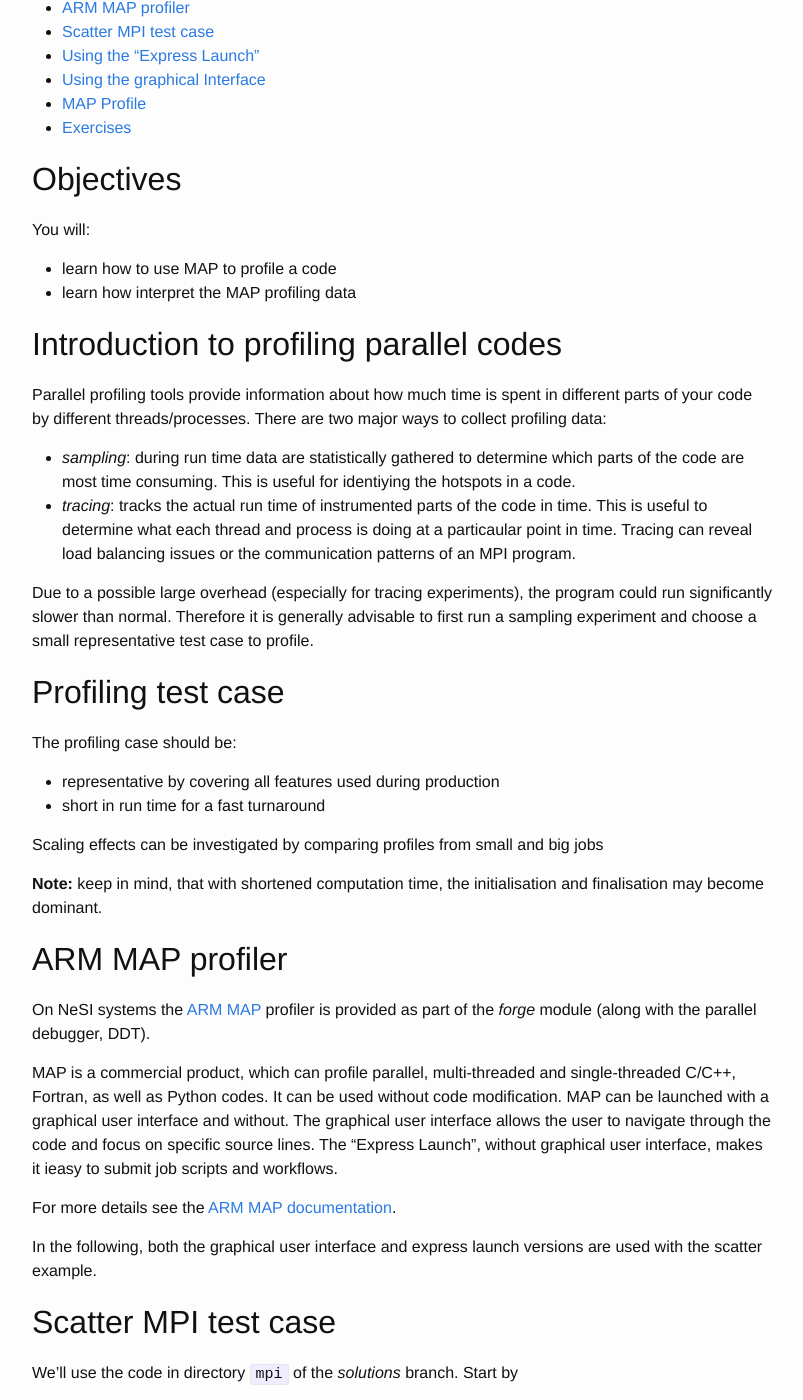
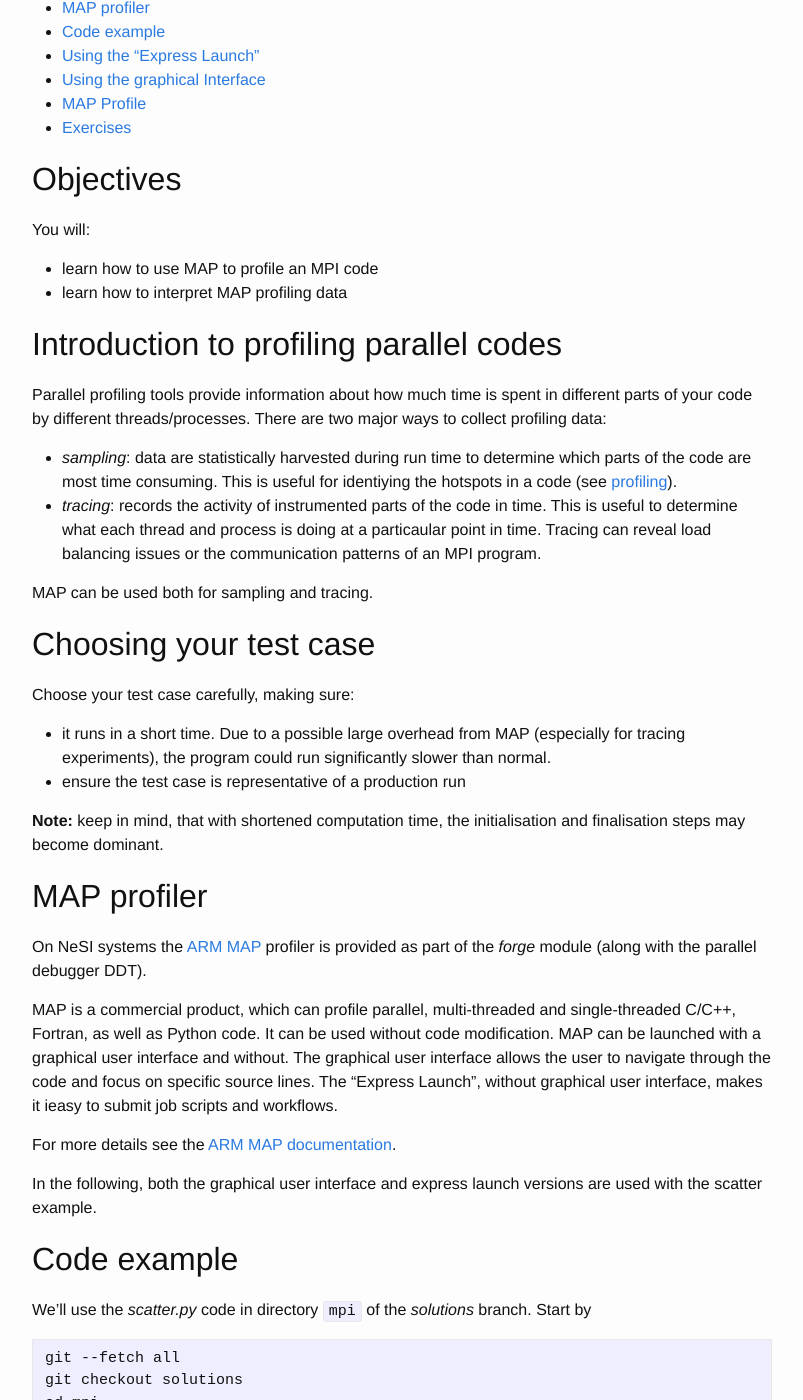
Before and after one commit to nesi/perf-training, a Jekyll site: the page built from _lessons/python-scatter/06-profiling_with_MAP.md, in a window 1280 px wide and 1400 px high, scrolled down 487 px. Shown: the whole window, without its empty margins (238-1041 px from the left). Built offline with Jekyll 4.4.1, drawn with Linux system fonts in a browser that asks for light colours; some of the changed text lies outside the part shown.

Commit message:
proofreading MAP profiling

````diff
--- a/_lessons/python-scatter/06-profiling_with_MAP.md
+++ b/_lessons/python-scatter/06-profiling_with_MAP.md
@@ -1,6 +1,6 @@
 ---
 layout: post
-title: Profiling with ARM
+title: Profiling with MAP
 permalink: /python-scatter/profiling_MAP
 chapter: python-scatter
 ---
@@ -9,43 +9,41 @@
 
 You will:
 
-* learn how to use MAP to profile a code
-* learn how interpret the MAP profiling data
+* learn how to use MAP to profile an MPI code
+* learn how to interpret MAP profiling data
 
 ## Introduction to profiling parallel codes
 
 Parallel profiling tools provide information about how much time is spent in different parts of your code by different threads/processes.
 There are two major ways to collect profiling data:
- * *sampling*: during run time data are statistically gathered to determine which parts of the code are most time consuming. This is useful for identiying the hotspots in a code.
- * *tracing*: tracks the actual run time of instrumented parts of the code in time. This is useful to determine what each thread and process is doing at a particaular point in time. Tracing can reveal load balancing issues or the communication patterns of an MPI program.
+ * *sampling*: data are statistically harvested during run time to determine which parts of the code are most time consuming. This is useful for identiying the hotspots in a code (see [profiling](https://nesi.github.io/perf-training/python-scatter/profiling)).
+ * *tracing*: records the activity of instrumented parts of the code in time. This is useful to determine what each thread and process is doing at a particaular point in time. Tracing can reveal load balancing issues or the communication patterns of an MPI program.
 
-Due to a possible large overhead (especially for tracing experiments), the program could run significantly slower than normal. Therefore it is generally advisable to first run a sampling experiment and choose a small representative test case to profile.
+MAP can be used both for sampling and tracing.
 
-## Profiling test case
+## Choosing your test case
 
-The profiling case should be:
-* representative by covering all features used during production
-* short in run time for a fast turnaround
+Choose your test case carefully, making sure:
+* it runs in a short time. Due to a possible large overhead from MAP (especially for tracing experiments), the program could run significantly slower than normal.
+* ensure the test case is representative of a production run
 
-Scaling effects can be investigated by comparing profiles from small and big jobs
-
-**Note:** keep in mind, that with shortened computation time, the initialisation and finalisation may become dominant.
+**Note:** keep in mind, that with shortened computation time, the initialisation and finalisation steps may become dominant.
 
 
-## ARM MAP profiler
+## MAP profiler
 
-On NeSI systems the [ARM MAP](https://www.arm.com/products/development-tools/server-and-hpc/forge/map) profiler is provided as part of the *forge* module (along with the parallel debugger, DDT).
+On NeSI systems the [ARM MAP](https://www.arm.com/products/development-tools/server-and-hpc/forge/map) profiler is provided as part of the *forge* module (along with the parallel debugger DDT).
 
-MAP is a commercial product, which can profile parallel, multi-threaded and single-threaded C/C++, Fortran, as well as Python codes. It can be used without code modification.
+MAP is a commercial product, which can profile parallel, multi-threaded and single-threaded C/C++, Fortran, as well as Python code. It can be used without code modification.
 MAP can be launched with a graphical user interface and without. The graphical user interface allows the user to navigate through the code and focus on specific source lines. The "Express Launch", without graphical user interface, makes it ieasy to submit job scripts and workflows.
 
 For more details see the [ARM MAP documentation](https://developer.arm.com/docs/101136/latest/map).
 
 In the following, both the graphical user interface and express launch versions are used with the scatter example.
 
-## Scatter MPI test case
+## Code example
 
-We'll use the code in directory `mpi` of the *solutions* branch. Start by
+We'll use the *scatter.py* code in directory `mpi` of the *solutions* branch. Start by
 
 ```
 git --fetch all
@@ -55,15 +53,16 @@
 
 ## Using the "Express Launch"
 
-To use ARM MAP we need to load `module load forge` in our batch script and add `map --profile` in front of the parallel run statements. Thus, `srun` and its options, as well as our executable and its arguments are passed to MAP.
-Thus in the script we will have something like:
-
+To use MAP we need to load the *forge* module in our batch script and add `map --profile` in front of the parallel run statements. For example:
 ```
 module load forge
 map --profile srun --tasks=8 python scatter.py
 ```
-
-As a result some general information about the program run is printed to stdout from MAP as well as a file with the profiling information. This has the file ending `.map`. The results can be viewed by launching *map* with that file (see section [MAP Profile](#map-profile) ).
+Upon execution, a file with subscript `.map` will be generated. The results can be viewed, for instance, with
+```
+map python3_scatter_py_8p_1n_2019-01-14_00-31.map
+```
+(the `.map` file name will vary with each run.) See section [MAP Profile](#map-profile) for how to interpret the results.
 
 ## Using the graphical Interface
 
@@ -74,7 +73,7 @@
 
 [![ARM MAP main](images/ARM_MAP_main.png)](images/ARM_MAP_main.png)
 
-Click on "PROFILE". In the profile menu we need to specify the executable (in this case `python`), the arguments (here `scatter.py` and any additional options if present) and a working directory. Additional to that, we need to define the parallelisation parameters, e.g. 8 MPI processes.
+Click on "PROFILE". In the profile menu we need to specify the executable (in this case `python`), the arguments (here `scatter.py` and any additional options if present) and a working directory. In addition, we need to specify the number of MPI processes.
 
 [![ARM MAP main](images/ARM_MAP_run.png)](images/ARM_MAP_run.png)
 
@@ -90,8 +89,8 @@
 
 On top, various metrics can be selected in the "Metrics" menu.
 In the middle part, a source code navigator connects line by line with profiling data.
-Most interesting for us here, is the profiling table on the bottom, which presents the most time consuming parts of the program with function names, the actual source code, and its location.
-For more detail, the table can be extended with the most time consuming parts of the contained sub-function calls.
+Most interesting is the profiling table at the bottom, which sorts the most time consuming parts of the program, providing
+function names, source code and line numbers.
 
 The Metrics part can be changed to:
 * Activity timeline
@@ -107,4 +106,5 @@
 
 ## Exercises
 
- *
+ * profile the scatter code under the openmp directory using 4 OpenMP threads. Increase the problem size by passing options `-nx 256 -ny 256 -nc 256` to *scatter.py* to make the test run longer.
+ * what is the amount of time spent in computeScatteredWave for the above test case?
````
Also changed, not shown: _lessons/python-scatter/images/ARM_MAP_run.png.
